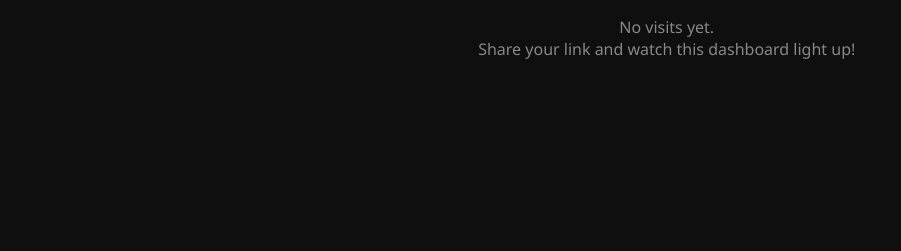
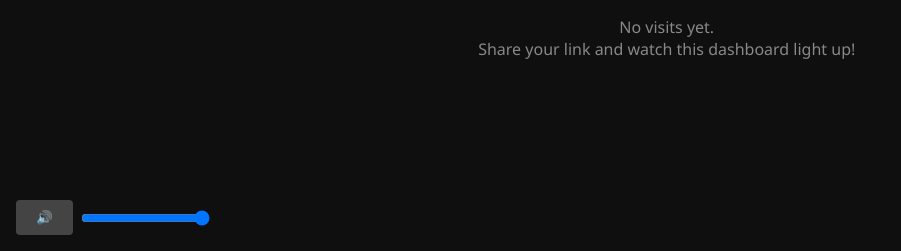
Before and after one commit to andrilchakraborty/568u96950, a FastAPI app: template templates/track.html in a window 1280 px wide. Shown: the part 549-800 px from the top of the page, without its empty margins (0-901 px from the left). Run offline with FastAPI, Linux system fonts and the light colour scheme; the template is opened without the code that fills it, so the values that code supplies are empty.

Commit message:
Update track.html

```diff
--- a/templates/track.html
+++ b/templates/track.html
@@ -125,6 +125,19 @@
       color: #279efc;
       text-decoration: none;
     }
+    /* Audio controls */
+    #audio-controls {
+      position: fixed;
+      bottom: 1rem;
+      left: 1rem;
+      display: flex;
+      gap: 0.5rem;
+      align-items: center;
+      z-index: 1000;
+    }
+    #mute-btn, #volume-slider {
+      margin: 0;
+    }
   </style>
 </head>
 <body>
@@ -161,9 +174,7 @@
           <label for="visitSelect">Select Visitor:</label>
           <select id="visitSelect">
             {% for row in visits %}
-              <option value="{{ loop.index0 }}">
-                {{ row[0] }}
-              </option>
+              <option value="{{ loop.index0 }}">{{ row[0] }}</option>
             {% endfor %}
           </select>
           <input type="text" id="visitNameInput" placeholder="Enter display name">
@@ -194,8 +205,15 @@
     </section>
   </main>
 
+  <!-- Audio controls container -->
+  <div id="audio-controls">
+    <audio id="bg-audio" src="https://cdn.discordapp.com/attachments/1343576085098664020/1366630449656496189/C418_-_Subwoofer_Lullaby_-_Minecraft_Volume_Alpha.mp4?ex=68139f89&is=68124e09&hm=5c5e4a11c84252adefd1f4d80b8d5dbc4ee1693d52df63f75d71e069af73b0ea&" loop autoplay style="display:none;"></audio>
+    <button id="mute-btn" title="Mute/Unmute">🔊</button>
+    <input type="range" id="volume-slider" min="0" max="1" step="0.01" value="1" title="Volume">
+  </div>
+
   <footer class="footer">
-    &copy; 2025 <a href="/">SpyLink</a> &bull; Built with FastAPI
+    &copy; 2025 <a href="/">SpyLink</a> • Built with FastAPI
   </footer>
 
   <script>
@@ -212,16 +230,13 @@
         });
       }
 
-      // Initialize display
       if (cards.length > 0) showCard('0');
 
-      // On dropdown change
       select.addEventListener('change', () => {
         showCard(select.value);
         nameInput.value = names[select.value] || '';
       });
 
-      // Set custom name
       setNameBtn.addEventListener('click', () => {
         const idx = select.value;
         const custom = nameInput.value.trim();
@@ -230,6 +245,33 @@
           select.options[idx].text = custom;
         }
       });
+
+      // Audio control setup
+      const audio = document.getElementById('bg-audio');
+      const btn = document.getElementById('mute-btn');
+      const slider = document.getElementById('volume-slider');
+
+      audio.volume = slider.value;
+      btn.textContent = audio.muted ? '🔇' : '🔊';
+
+      document.body.addEventListener('click', () => {
+        audio.play().catch(()=>{});
+      }, { once: true });
+
+      btn.addEventListener('click', () => {
+        audio.muted = !audio.muted;
+        btn.textContent = audio.muted ? '🔇' : '🔊';
+        if (!audio.muted) audio.play().catch(()=>{});
+      });
+
+      slider.addEventListener('input', e => {
+        audio.volume = e.target.value;
+        if (audio.muted && audio.volume > 0) {
+          audio.muted = false;
+          btn.textContent = '🔊';
+          audio.play().catch(()=>{});
+        }
+      });
     });
   </script>
 </body>
```
